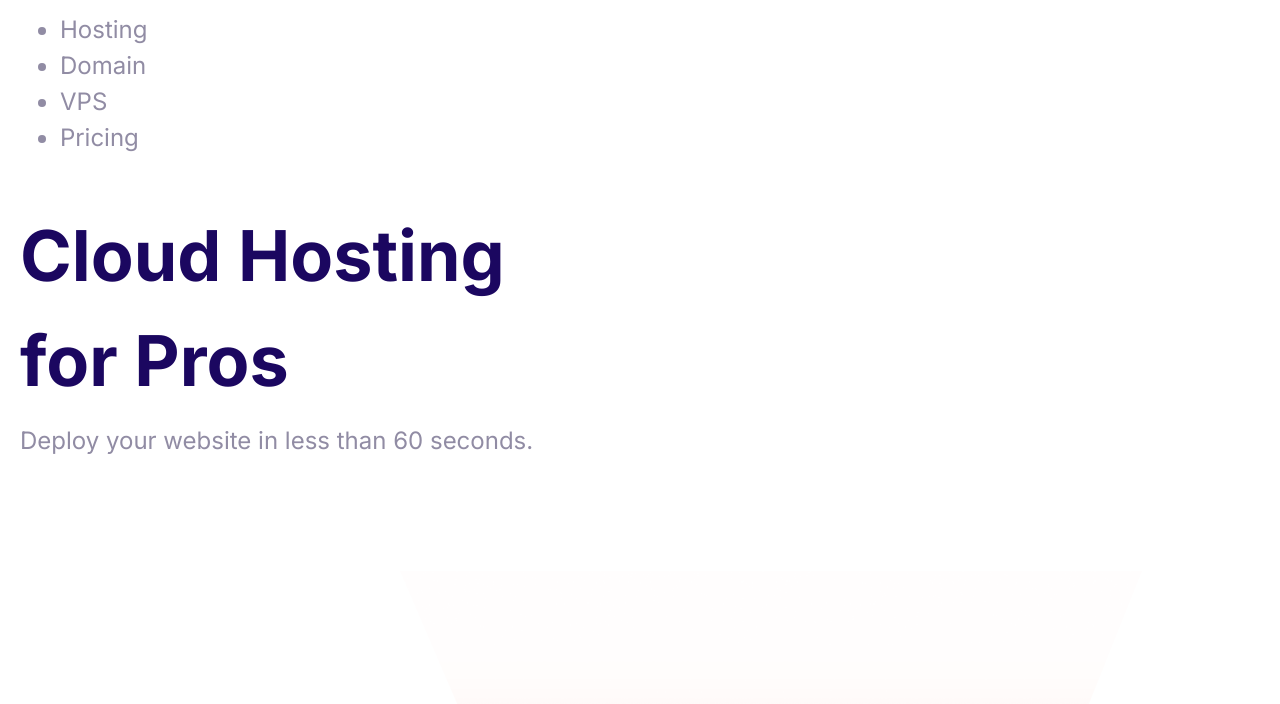
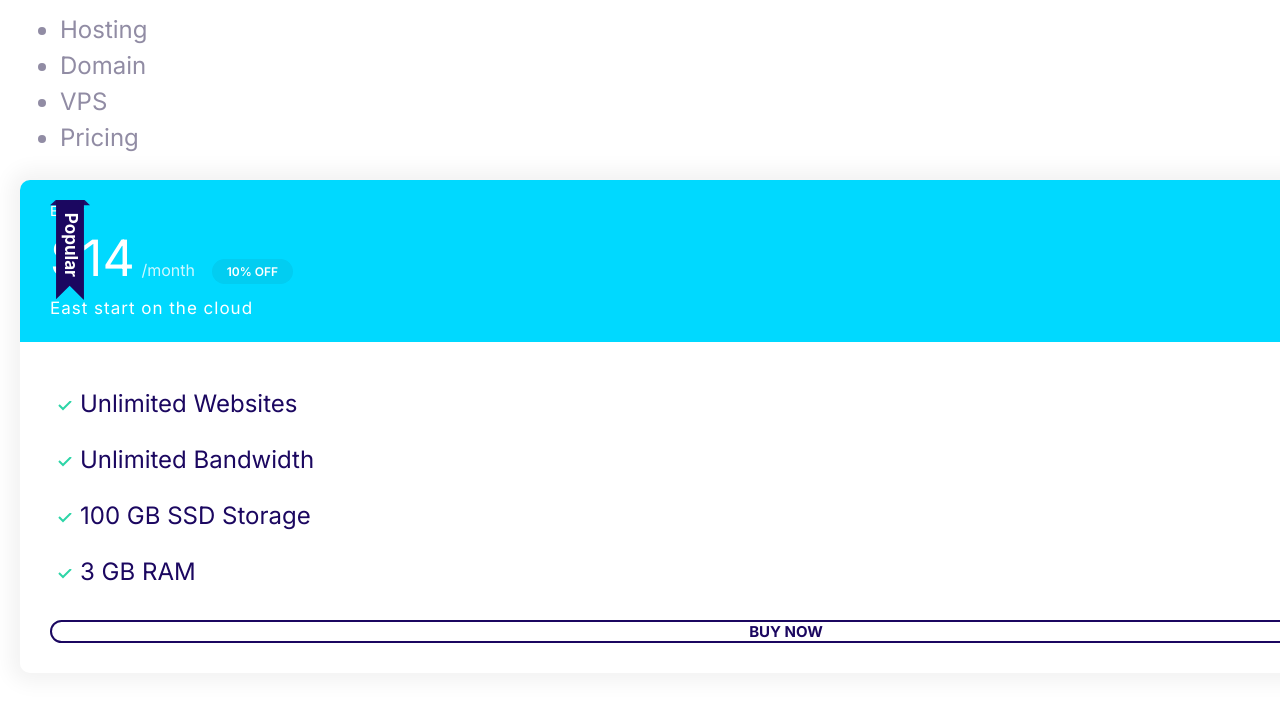
Before and after one commit to umathileepan/9thJuly2021, a plain HTML site: page HTMLCSSProject/index.html in a window 1280 px wide. Shown: the part 96-800 px from the top of the page. Drawn offline with Linux system fonts and the light colour scheme.

Commit message:
Card components built

```diff
--- a/HTMLCSSProject/css/style.css
+++ b/HTMLCSSProject/css/style.css
@@ -112,6 +112,7 @@ a {
 
 .badge--small {
   font-size: 1.6rem;
+  padding: 0.5rem 1.5rem;
 }
 
 @media screen and (min-width: 1024px) {
@@ -270,6 +271,89 @@ a {
     font-size: 1.5rem;
   }
 }
+
+/* Cards */
+.card {
+  border-radius: 10px;
+  box-shadow: 0 0 20px 10px #f3f3f3;
+  overflow: hidden;
+}
+
+.card__header,
+.card__body {
+  padding: 2rem 3rem;
+}
+
+.card--primary .card__header {
+  background: var(--color-primary);
+  color: #fff;
+}
+
+.card--secondary .card__header {
+  background: var(--color-secondary);
+  color: #fff;
+}
+
+.card--secondary .badge--secondary {
+  background: #02cdf1;
+}
+
+/* Plans */
+.plan__name {
+  color: #fff;
+  margin: 0;
+  font-weight: 500;
+  font-size: 2.4rem;
+}
+
+.plan__price {
+  font-size: 6rem;
+}
+
+.plan__billing-cycle {
+  font-size: 2.4rem;
+  font-weight: 300;
+  opacity: 0.8;
+  margin-right: 1rem;
+}
+
+.plan__description {
+  font-size: 2rem;
+  font-weight: 300;
+  letter-spacing: 1px;
+  display: block;
+}
+
+.plan .list__item {
+  margin-bottom: 2rem;
+}
+
+.plan--popular .card__header::before {
+  content: url("../images/popular.svg");
+  width: 40px;
+  display: inline-block;
+  position: absolute;
+  margin-top: 0;
+  margin-right: 0;
+}
+
+@media screen and (min-width: 1024px) {
+  .plan__name {
+    font-size: 1.4rem;
+  }
+
+  .plan__price {
+    font-size: 5rem;
+  }
+
+  .plan__billing-cycle {
+    font-size: 1.6rem;
+  }
+
+  .plan__description {
+    font-size: 1.7rem;
+  }
+}
 /*ul,
 li {
   position: relative;
--- a/HTMLCSSProject/index.html
+++ b/HTMLCSSProject/index.html
@@ -25,6 +25,26 @@
       </ul>
     </header>
     <main>
+      <div class="plan plan--popular">
+        <div class="card card--secondary">
+          <header class="card__header">
+            <h3 class="plan__name">Entry</h3>
+            <span class="plan__price">$14</span>
+            <span class="plan__billing-cycle">/month</span>
+            <span class="badge badge--secondary badge--small">10% OFF</span>
+            <span class="plan__description">East start on the cloud</span>
+          </header>
+          <div class="card__body">
+            <ul class="list list--tick">
+              <li class="list__item">Unlimited Websites</li>
+              <li class="list__item">Unlimited Bandwidth</li>
+              <li class="list__item">100 GB SSD Storage</li>
+              <li class="list__item">3 GB RAM</li>
+            </ul>
+            <button class="btn btn--outline btn--block">Buy Now</button>
+          </div>
+        </div>
+      </div>
       <div class="container">
         <div class="colOne">
           <h1>
```
Also changed, not shown: HTMLCSSProject/images/popular.svg (added).
